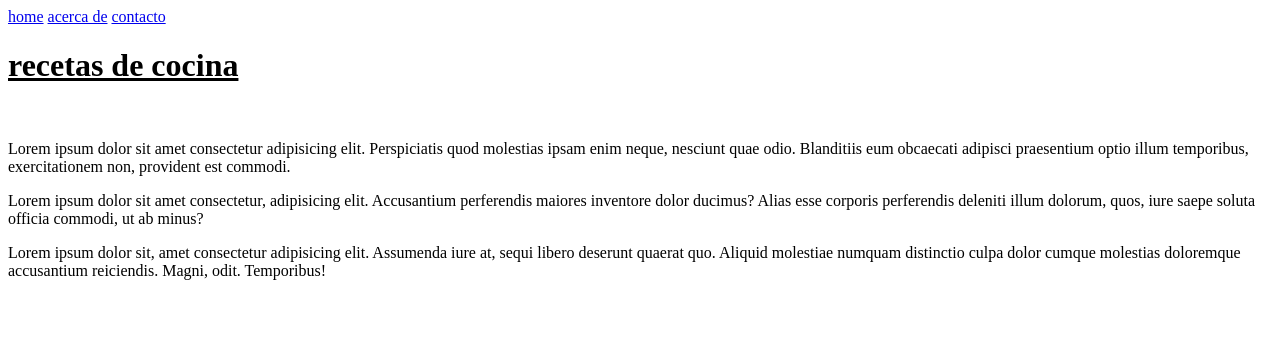
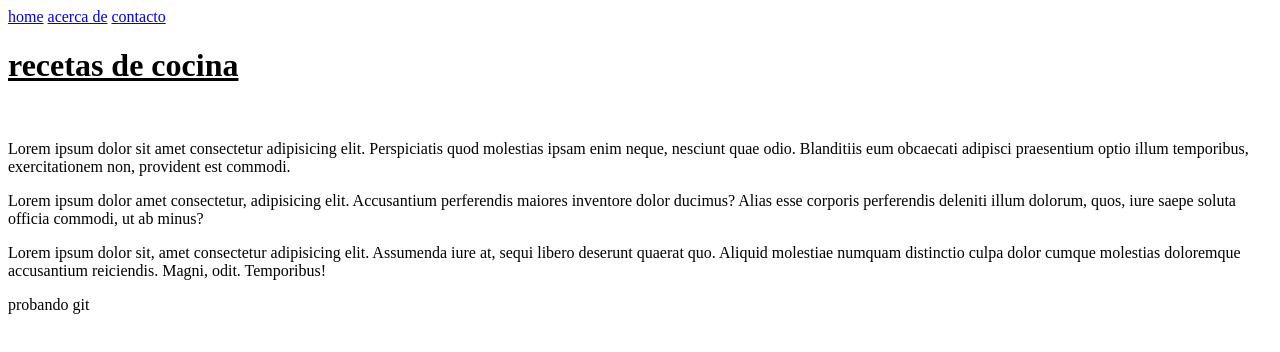
Before and after one commit to mariano12060/Pruebacodoacodo, a plain HTML site: page Ejercicios de HTML/Untitled-1 ejercicio 1.html in a window 1280 px wide. Drawn offline with Linux system fonts and the light colour scheme.

Commit message:
segundo commit de correccion

```diff
--- a/Ejercicios de HTML/Untitled-1 ejercicio 1.html
+++ b/Ejercicios de HTML/Untitled-1 ejercicio 1.html
@@ -17,9 +17,14 @@
     <footer>
         <br>
         <p>Lorem ipsum dolor sit amet consectetur adipisicing elit. Perspiciatis quod molestias ipsam enim neque, nesciunt quae odio. Blanditiis eum obcaecati adipisci praesentium optio illum temporibus, exercitationem non, provident est commodi.</p>
-        <p>Lorem ipsum dolor sit amet consectetur, adipisicing elit. Accusantium perferendis maiores inventore dolor ducimus? Alias esse corporis perferendis deleniti illum dolorum, quos, iure saepe soluta officia commodi, ut ab minus?</p>
+        <p>Lorem ipsum dolor amet consectetur, adipisicing elit. Accusantium perferendis maiores inventore dolor ducimus? Alias esse corporis perferendis deleniti illum dolorum, quos, iure saepe soluta officia commodi, ut ab minus?</p>
         <p>Lorem ipsum dolor sit, amet consectetur adipisicing elit. Assumenda iure at, sequi libero deserunt quaerat quo. Aliquid molestiae numquam distinctio culpa dolor cumque molestias doloremque accusantium reiciendis. Magni, odit. Temporibus!</p>
+
+        <p>probando git</p>
         <br>
+
+
+
     </footer>
     </body>
 </html>
```
Also changed, not shown: Ejercicios de HTML/un poco de todo.html (+4 -0 lines).
